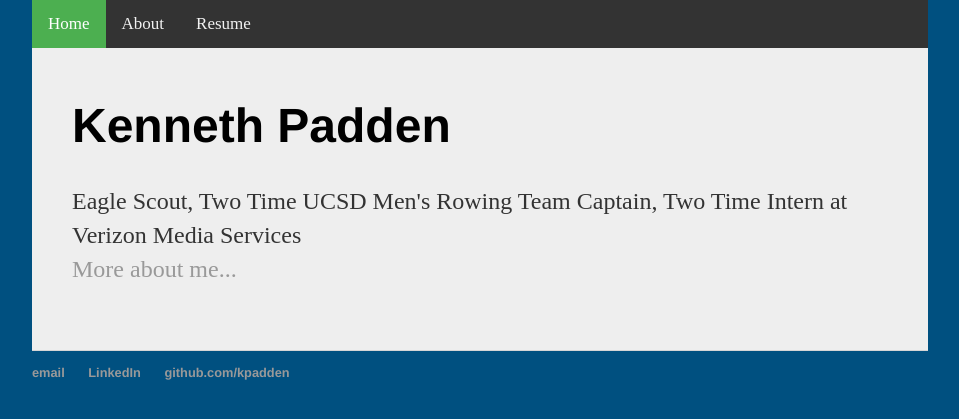
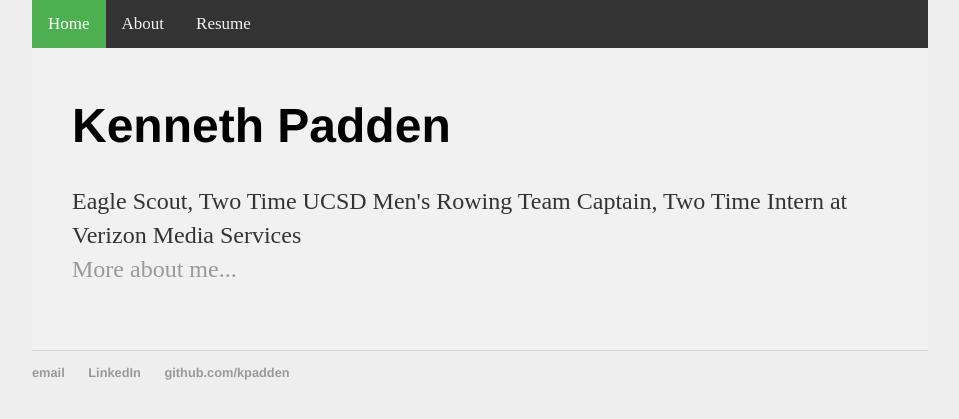
Before and after one commit to kpadden/kpadden.github.io, a Jekyll site: the page built from index.html, in a window 1280 px wide. Shown: the top 419 px of the page, without its empty margins (160-1119 px from the left). Built offline with Jekyll 4.4.1, drawn with Linux system fonts in a browser that asks for light colours.

Commit message:
Update main.css

```diff
--- a/css/main.css
+++ b/css/main.css
@@ -1,7 +1,8 @@
 body {
     margin: 0px auto;
     width: 70%;
-    background-color: #005080;
+    /*background-color: #005080;*/
+    background-color: #eee;
 }
 
 div {
@@ -12,7 +13,7 @@ div {
 
 .container {
     padding: 0px 40px 40px 40px;
-    background-color: #eee;
+    background-color: #f1f1f1;
 }
 
 .topnav {
```
